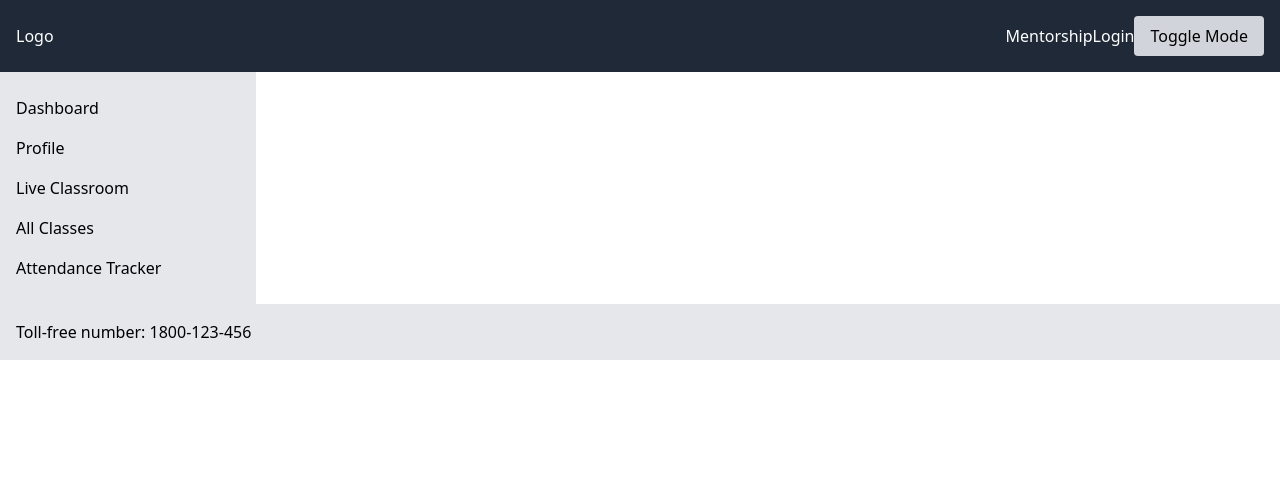
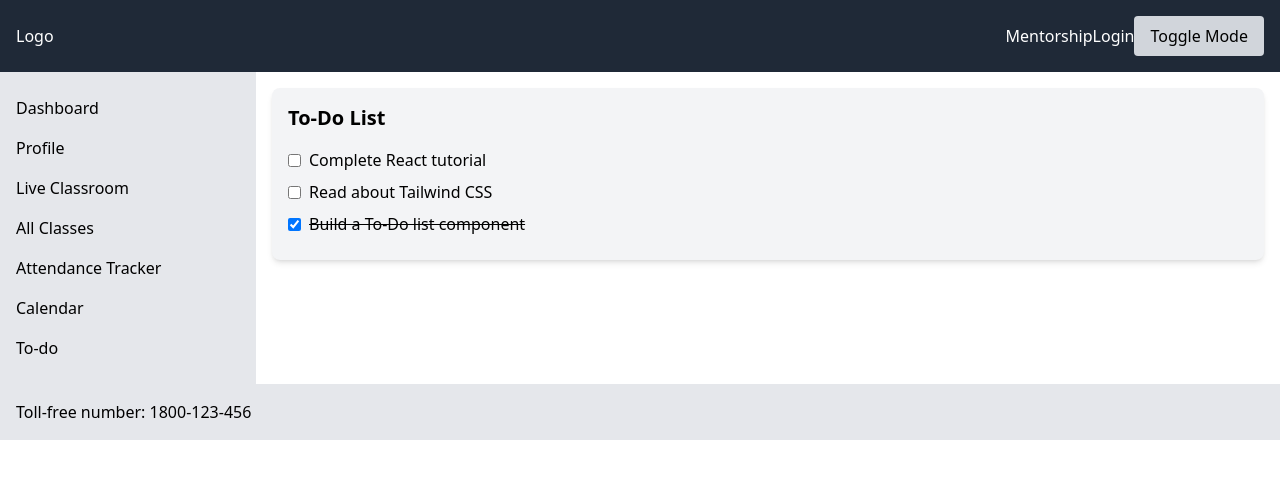
Before and after one commit to cfgbengaluru24/Team-43, a React (Vite) app in the folder Frontend/: page /todo in a window 1280 px wide. Shown: the top 478 px of the page. Built offline with nearby package versions, Linux system fonts and the light colour scheme.

Commit message:
calendar

```diff
--- a/Frontend/package.json
+++ b/Frontend/package.json
@@ -11,6 +11,7 @@
   },
   "dependencies": {
     "react": "^18.3.1",
+    "react-calendar": "^5.0.0",
     "react-dom": "^18.3.1",
     "react-router-dom": "^6.25.1"
   },
--- /dev/null
+++ b/Frontend/src/App.css
@@ -0,0 +1,60 @@
+/* frontend/src/App.css */
+
+@import url('https://fonts.googleapis.com/css2?family=Inter:wght@400;600&display=swap');
+
+body {
+  font-family: 'Inter', sans-serif;
+}
+
+.dark {
+  background-color: #121212;
+  color: white;
+}
+
+.agenda {
+  margin-top: 1rem;
+  padding: 1rem;
+  background-color: #f0f0f0;
+  border-radius: 8px;
+}
+
+.dark .agenda {
+  background-color: #333;
+  color: white;
+}
+/* frontend/src/App.css */
+
+@import url('https://fonts.googleapis.com/css2?family=Inter:wght@400;600&display=swap');
+
+body {
+  font-family: 'Inter', sans-serif;
+}
+
+.dark {
+  background-color: #121212;
+  color: white;
+}
+
+.agenda {
+  margin-top: 1rem;
+  padding: 1rem;
+  background-color: #f0f0f0;
+  border-radius: 8px;
+}
+
+.dark .agenda {
+  background-color: #333;
+  color: white;
+}
+
+.flex-1 {
+  flex: 1;
+}
+
+.w-1/3 {
+  width: 33.333333%;
+}
+
+.p-4 {
+  padding: 1rem;
+}
--- a/Frontend/src/App.jsx
+++ b/Frontend/src/App.jsx
@@ -5,9 +5,11 @@ import Footer from './Users/Components/Footer';
 import Sidebar from './Users/Components/Sidebar';
 import Dashboard from './Dashboard';
 import Profile from './Users/Pages/Profile';
-import Calendar from './Calendar';
+import CustomCalendar from './Calendar';
 import Testimonials from './Testimonials';
 import ThemeButton from './ThemeButton';
+import ToDoList from './ToDoList';
+
 import './index.css';
 
 function App() {
@@ -33,6 +35,9 @@ function App() {
               <Route path="/live-classroom" element={<div>Live Classroom Page</div>} />
               <Route path="/all-classes" element={<div>All Classes Page</div>} />
               <Route path="/attendance" element={<div>Attendance Tracker Page</div>} />
+              <Route path="/calendar" element={<CustomCalendar />} />
+              <Route path="/todo" element={<ToDoList />} />
+
             </Routes>
           </main>
         </div>
--- a/Frontend/src/Calendar.jsx
+++ b/Frontend/src/Calendar.jsx
@@ -1,14 +1,28 @@
-import React from 'react';
+// frontend/src/Calendar.jsx
 
-const Calendar = () => {
+import React, { useState } from 'react';
+import Calendar from 'react-calendar';
+import 'react-calendar/dist/Calendar.css';
+
+const CustomCalendar = () => {
+  const [date, setDate] = useState(new Date());
+
+  const handleDateChange = (newDate) => {
+    setDate(newDate);
+  };
+
   return (
-    <div className="flex-1 p-4">
-      <h2 className="text-2xl mb-4">Calendar</h2>
-      <div className="bg-white dark:bg-gray-700 p-4 rounded shadow">
-        <p>Calendar content here</p>
+    <div>
+      <Calendar
+        onChange={handleDateChange}
+        value={date}
+      />
+      <div className="agenda mt-4">
+        <h2>Agenda for {date.toDateString()}</h2>
+        <p>This is where the agenda will be displayed.</p>
       </div>
     </div>
   );
 };
 
-export default Calendar;
+export default CustomCalendar;
--- a/Frontend/src/Dashboard.jsx
+++ b/Frontend/src/Dashboard.jsx
@@ -5,7 +5,7 @@ import Testimonials from './Testimonials';
 const Dashboard = () => {
   return (
     <div className="flex flex-col gap-4">
-      <Calendar /><h1>HELLO</h1>
+      <Calendar />
       <Testimonials />
     </div>
   );
--- a/Frontend/src/ToDoList.jsx
+++ b/Frontend/src/ToDoList.jsx
@@ -1,16 +1,42 @@
-import React from 'react';
+// frontend/src/ToDoList.jsx
 
-const TodoList = () => {
+import React, { useState } from 'react';
+
+const ToDoList = () => {
+  const initialTasks = [
+    { id: 1, task: 'Complete React tutorial', completed: false },
+    { id: 2, task: 'Read about Tailwind CSS', completed: false },
+    { id: 3, task: 'Build a To-Do list component', completed: true },
+  ];
+
+  const [tasks, setTasks] = useState(initialTasks);
+
+  const toggleTaskCompletion = (taskId) => {
+    setTasks(tasks.map(task =>
+      task.id === taskId ? { ...task, completed: !task.completed } : task
+    ));
+  };
+
   return (
-    <aside className="w-64 h-full bg-gray-200 dark:bg-gray-900 p-4">
-      <h2 className="text-xl mb-4">To-Do List</h2>
+    <div className="todo-list bg-gray-100 p-4 rounded-lg shadow-md">
+      <h2 className="text-xl font-bold mb-4">To-Do List</h2>
       <ul>
-        <li className="py-2">Task 1</li>
-        <li className="py-2">Task 2</li>
-        <li className="py-2">Task 3</li>
+        {tasks.map(task => (
+          <li key={task.id} className={`task-item mb-2 ${task.completed ? 'line-through' : ''}`}>
+            <label className="flex items-center">
+              <input
+                type="checkbox"
+                checked={task.completed}
+                onChange={() => toggleTaskCompletion(task.id)}
+                className="mr-2"
+              />
+              {task.task}
+            </label>
+          </li>
+        ))}
       </ul>
-    </aside>
+    </div>
   );
 };
 
-export default TodoList;
+export default ToDoList;
--- a/Frontend/src/Users/Components/Sidebar.jsx
+++ b/Frontend/src/Users/Components/Sidebar.jsx
@@ -10,6 +10,10 @@ const Sidebar = () => {
         <li><NavLink to="/live-classroom" className="block py-2">Live Classroom</NavLink></li>
         <li><NavLink to="/all-classes" className="block py-2">All Classes</NavLink></li>
         <li><NavLink to="/attendance" className="block py-2">Attendance Tracker</NavLink></li>
+        <li><NavLink to="/calendar" className="block py-2">Calendar</NavLink></li>
+        <li><NavLink to="/todo" className="block py-2">To-do</NavLink></li>
+
+
       </ul>
     </aside>
   );
```
Also changed, not shown: 1 other file (tests, documents, lock files or other folders).
